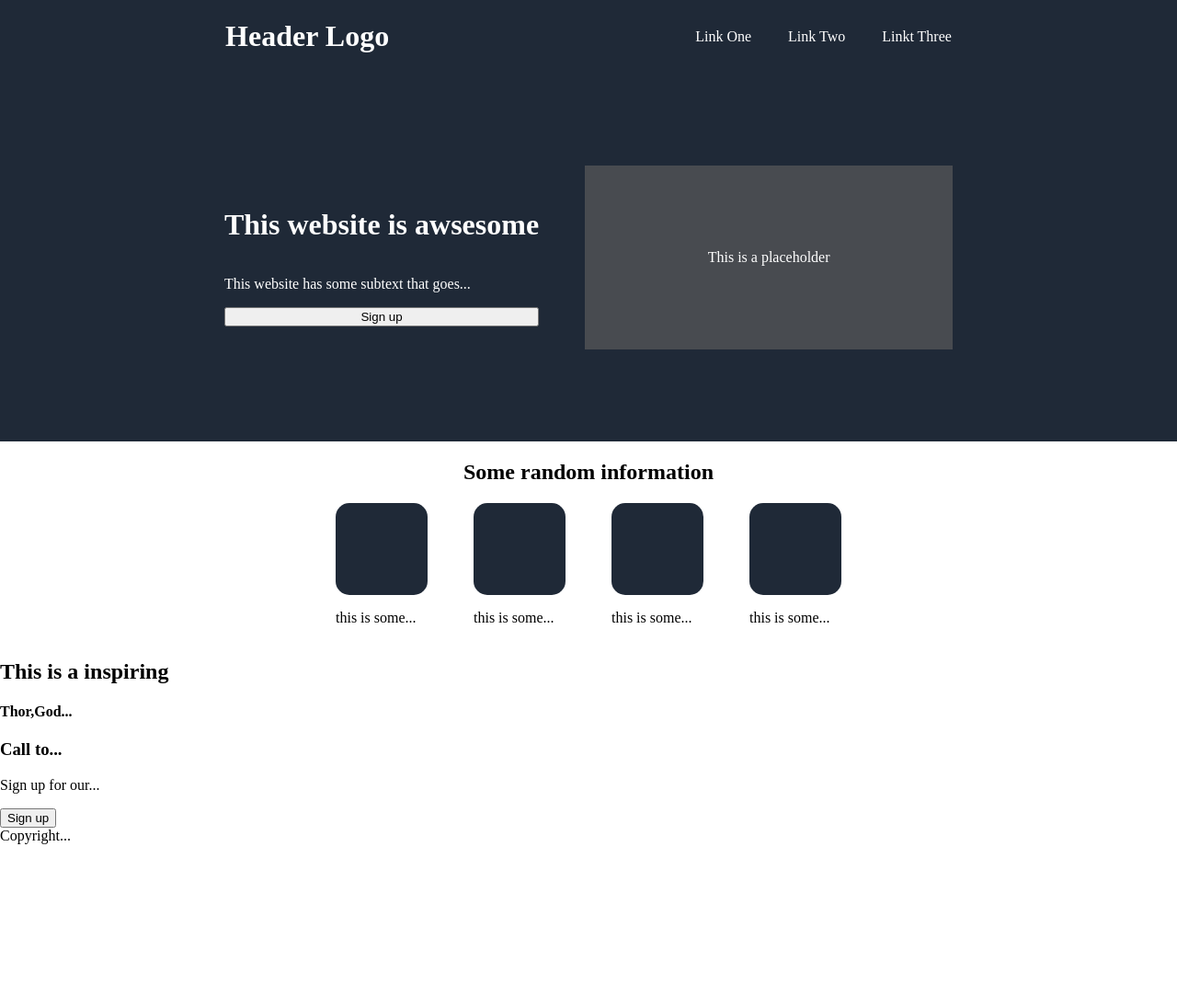
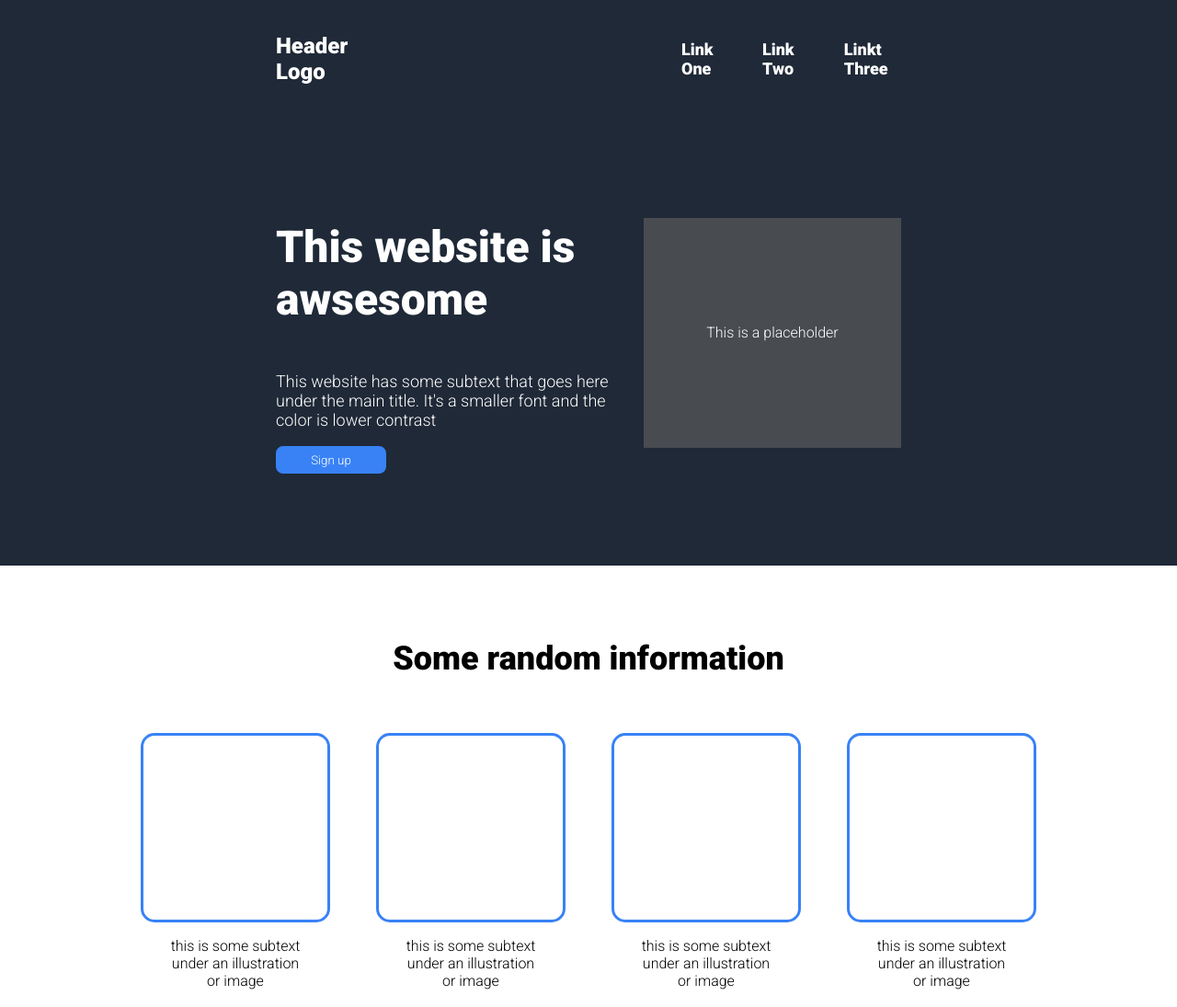
Before and after one commit to NovumChaldea/landingPage, a plain HTML site: page index.html in a window 1280 px wide. Shown: the top 1095 px of the page at 92% size. Before the commit the page ends 918 px from the top, so only its background shows below. Drawn offline with Linux system fonts and the light colour scheme.

Commit message:
Finishe the style

```diff
--- a/index.html
+++ b/index.html
@@ -19,9 +19,9 @@
 
     <div class="presentation">
         <div class="info">
-            <h1>This website is awsesome</h1>
-            <p>This website has some subtext that goes...</p>
-            <button>Sign up</button>
+            <h1 class="hero">This website is awsesome</h1>
+            <p class="subhero">This website has some subtext that goes here under the main title. It's a smaller font and the color is lower contrast</p>
+            <button class="firstbutton">Sign up</button>
         </div>
         <div class="placeholder">This is a placeholder</div>
     </div>
@@ -31,41 +31,41 @@
         <div class="squares">
             <div class="squaresone">
                 <div class="square"></div>
-                <p>this is some...</p>
+                <p class="squareinfo">this is some subtext under an illustration or image</p>
             </div>
 
             <div class="squaresone">
                 <div class="square"></div>
-                <p>this is some...</p>
+                <p class="squareinfo">this is some subtext under an illustration or image</p>
             </div>
 
             <div class="squaresone">
                 <div class="square"></div>
-                <p>this is some...</p>
+                <p class="squareinfo">this is some subtext under an illustration or image</p>
             </div>
             <div class="squaresone">
                 <div class="square"></div>
-                <p>this is some...</p>
+                <p class="squareinfo">this is some subtext under an illustration or image</p>
             </div>
         </div>
     </div>
 
     <div class="quote">
-        <h2 class="thor">This is a inspiring</h2>
-        <h4>Thor,God...</h4>
+        <h2 class="thor">This is a inspiring quote, or a testimonial from a customer. Maybe it's filling up space, or maybe people will actually read it. Who knows? All i know is that it looks nice.</h2>
+        <h4 class="name">-Thor,God of Thunder.</h4>
     </div>
     <div class="sign">
         <div class="container">
             <div class="text">
-                <h3>Call to...</h3>
-                <p>Sign up for our...</p>
+                <h3>Call to action! It's time!</h3>
+                <p class="">Sign up for our product clicing that button right over there!</p>
             </div>
-            <button>Sign up</button>
+            <button class="signbutton">Sign up</button>
         </div>
     </div>
 
     <div class="footer">
-        Copyright...
+        Copyright @ The Odin Project 2022
     </div>
 </body>
 </html>
--- a/styles.css
+++ b/styles.css
@@ -1,3 +1,9 @@
+@import url('https://fonts.googleapis.com/css2?family=Roboto:ital,wght@0,100;0,300;0,900;1,100;1,700;1,900&display=swap');
+
+*{
+    font-family: 'Roboto', sans-serif;
+}
+
 body{
     margin: 0;
 }
@@ -5,9 +11,15 @@ body{
 .header{
     background-color: #1f2937;
     display: flex;
-    justify-content: center;
+    justify-content:space-between;
+    padding: 20px 300px 0 300px;
+    font-weight: bold;
     color: white;
+    font-size: 18px;
     gap: 293px;
+}
+.head{
+    font-size: 24px;
 }
 
 .links{
@@ -18,12 +30,22 @@ body{
 .presentation{
     display: flex;
     flex-direction: row;
-    justify-content: center;
+    justify-content: space-between;
     align-items: center;
-    gap: 50px;
+
     background-color: #1f2937;
     color: white;
-    padding: 100px;
+    padding: 100px 300px 100px 300px;
+}
+.hero{
+    font-size: 48px;
+    font-weight: bolder;
+    width: 340px;
+}
+
+.subhero{
+    font-size: 18px;
+    width: 400px;
 }
 
 .info{
@@ -31,10 +53,20 @@ body{
     flex-direction: column;
     align-items: left;
 }
+
+.firstbutton{
+    width: 120px;
+    height: 30px;
+    background-color: #3882F6;
+    border: 2px solid #3882F6;
+    border-radius: 8px;
+    color: white;
+}
+
 .placeholder{
     background-color: #484b50;
-    height: 200px;
-    width: 400px;
+    height: 250px;
+    width: 600px;
     display: flex;
     justify-content: center;
     align-items: center;
@@ -43,6 +75,7 @@ body{
 .information{
     display: flex;
     flex-direction: column;
+    padding: 50px;
 }
 
 .squares{
@@ -55,11 +88,94 @@ body{
 .titleinfo{
     display: flex;
     justify-content: center;
+    align-items: center;
+    font-size: 36px;
+    padding-bottom: 30px;
+}
+.squaresone{
+    display: flex;
+    justify-content: center;
+    align-items: center;
+    flex-direction: column;
 }
 
 .square{
-    height: 100px;
-    width: 100px;
-    background-color: #1f2937;
+    height: 200px;
+    width: 200px;
+    border: 3px solid #3882F6;
     border-radius: 15px;
 }
+
+.squareinfo{
+    width: 150px;
+    text-align: center;
+    display: flex;
+    justify-content: center;
+    align-items: center;
+}
+
+.quote{
+    background-color: #E5E7EB;
+    display: flex;
+    flex-direction: column;
+    justify-content: space-around;
+    align-items: center;
+    padding: 100px 300px 100px 300px;
+}
+
+.thor{
+    font-size: 36px;
+    font-weight:lighter;
+    font-style: italic;
+    text-justify: inter-word;
+    width: 1000px;
+}
+.name{
+    display: flex;
+    justify-content:right;
+    padding-left: 850px
+}
+
+.sign{
+    display: flex;
+    justify-content: center;
+    align-items: center;
+    padding: 100px 300px 100px 300px;
+    padding: 80px;
+}
+
+.container{
+    display: flex;
+    flex-direction: row;
+    justify-content: center;
+    align-items: center;
+    background-color: #3882F6;
+    height: 200px;
+    font-size: 20px;
+    width: 1250px;
+    color: white;
+    border-radius: 10px;
+    gap: 200px;
+}
+
+.signbutton{
+    background-color:#3882F6;
+    width: 200px;
+    height: 60px;
+    border: 3px solid white;
+    border-radius: 8px;
+    font-size: 20px;
+    font-weight: bold;
+    color: white;
+}
+
+.footer{
+    display: flex;
+    justify-content: center;
+    align-items: center;
+    margin-top: auto;
+    padding: 1px;
+    background-color: #1f2937;
+    height: 100px;
+    color: white;
+}
```
